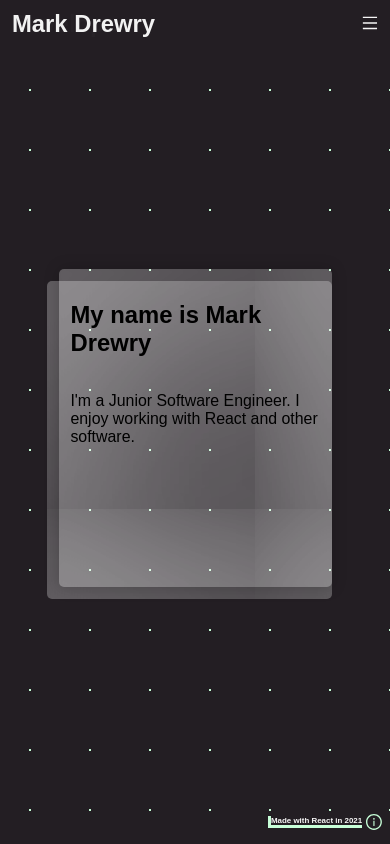
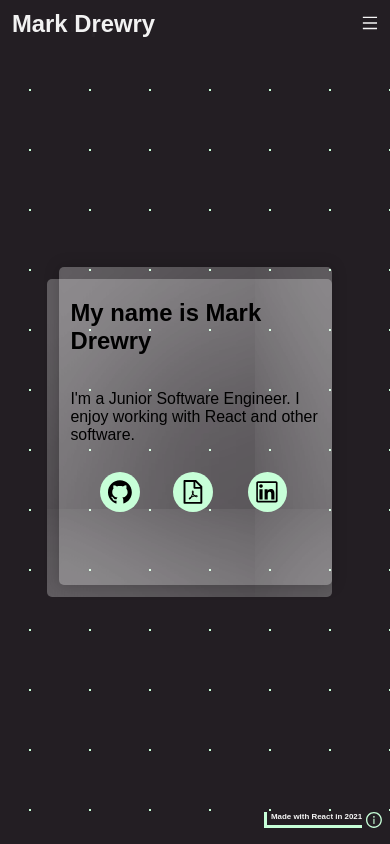
Before and after one commit to mdrewry/portfolio-v3, a React (Create React App) app: page / in a window 390 px wide. Built offline with nearby package versions, Linux system fonts and the light colour scheme.

Commit message:
--worked on the about me tab --added links to socials

```diff
--- a/src/App.css
+++ b/src/App.css
@@ -15,7 +15,13 @@
   box-sizing: border-box;
   font-family: sans-serif;
 }
-
+a,
+a:hover,
+a:focus,
+a:active {
+  text-decoration: none;
+  color: inherit;
+}
 .Grow {
   flex-grow: 1;
 }
--- a/src/App.js
+++ b/src/App.js
@@ -4,7 +4,7 @@ import { Layout } from "antd";
 import { useMediaQuery } from "react-responsive";
 import TopNavigation from "./Components/Navigation/TopNavigation";
 import NavigationHeader from "./Components/Navigation/NavigationHeader";
-import AboutMe from "./Components/Card/AboutMe";
+import AboutMe from "./Components/Card/AboutMe/AboutMe";
 import FooterInfo from "./Components/Footer/FooterInfo";
 const { Header, Footer, Content } = Layout;
 function App() {
--- a/src/Components/Card/AboutMe.js
+++ b/src/Components/Card/AboutMe/AboutMe.js
@@ -1,12 +1,19 @@
 import "./styles.css";
 import React from "react";
-import TechStack from "./TechStack";
+import LinkIcon from "./LinkIcon";
 const AboutMe = () => {
+  const links = [
+    { link: "https://github.com/mdrewry", type: "Github" },
+    { link: "Resume.pdf", type: "Resume" },
+    {
+      link: "https://www.linkedin.com/in/mark-drewry-242850195/",
+      type: "LinkedIn",
+    },
+  ];
   return (
     <div className="CardWrapper">
       <div className="Card">
         <div className="CardHeaderWrapper">
-          <TechStack />
           <h2 className="CardHeader">My name is Mark Drewry</h2>
         </div>
         <div className="CardContent">
@@ -14,6 +21,13 @@ const AboutMe = () => {
             I'm a Junior Software Engineer. I enjoy working with React and other
             software.
           </p>
+          <div className="LinkWrapper">
+            <div className="RowCenter">
+              {links.map((link) => (
+                <LinkIcon link={link} />
+              ))}
+            </div>
+          </div>
         </div>
       </div>
       <div className="CardShadow" />
--- /dev/null
+++ b/src/Components/Card/AboutMe/LinkIcon.js
@@ -0,0 +1,20 @@
+import React from "react";
+import "./styles.css";
+import {
+  GithubOutlined,
+  LinkedinOutlined,
+  FilePdfOutlined,
+} from "@ant-design/icons";
+const LinkIcon = ({ link }) => {
+  return (
+    <div className="LinkIconWrapper">
+      <a className="LinkIconButton" href={link.link}>
+        {link.type === "Github" && <GithubOutlined className="LinkIcon" />}
+        {link.type === "Resume" && <FilePdfOutlined className="LinkIcon" />}
+        {link.type === "LinkedIn" && <LinkedinOutlined className="LinkIcon" />}
+      </a>
+      <h4 className="LinkIconTooltip">{link.type}</h4>
+    </div>
+  );
+};
+export default LinkIcon;
--- a/src/Components/Card/styles.css
+++ b/src/Components/Card/AboutMe/styles.css
@@ -19,7 +19,6 @@
 }
 
 .Card {
-  background: url("../../res/background2.jpg");
   width: 30rem;
   height: 20rem;
   padding: var(--padding) var(--padding) var(--padding) var(--padding);
@@ -30,20 +29,16 @@
   background: inherit;
   overflow: hidden;
   transition: transform 200ms ease;
+  display: flex;
+  flex-direction: column;
 }
 @media only screen and (max-width: 900px) {
   .Card {
-    background: url("../../res/background2.jpg");
     width: 70vw;
-    padding: var(--padding) var(--padding) var(--padding) var(--padding);
-    box-shadow: 0 0 1rem 0 rgba(0, 0, 0, 0.2);
-    border-radius: 5px;
-    position: relative;
-    z-index: 1;
-    background: inherit;
-    overflow: hidden;
-    transition: transform 200ms ease;
   }
+}
+.Card:hover {
+  transform: scale(1.01);
 }
 .Card::before {
   content: "";
@@ -75,9 +70,62 @@
   transform-origin: left;
   transition: transform 200ms ease;
 }
-.Card:hover {
-  transform: scale(1.01);
-}
+
 .Card:hover .CardHeader::after {
   transform: scale(1);
 }
+.CardContent {
+  flex-grow: 1;
+  display: flex;
+  flex-direction: column;
+}
+.RowCenter {
+  display: flex;
+  flex-direction: row;
+  align-items: center;
+}
+.LinkWrapper {
+  display: grid;
+  place-content: center;
+  flex-grow: 1;
+}
+.LinkIconWrapper {
+  padding: 0rem var(--padding) 0rem var(--padding);
+  display: flex;
+  flex-direction: column;
+  align-items: center;
+}
+.LinkIconButton {
+  display: grid;
+  place-content: center;
+  border-radius: 50%;
+  padding: 2px;
+  width: 3rem;
+  height: 3rem;
+  border: 2px solid transparent;
+  background-clip: content-box;
+  background-color: var(--primary_highlight);
+  transition: transform 200ms ease, border 200ms ease;
+}
+.LinkIconButton:hover {
+  transform: scale(1.2);
+  border: 2px solid var(--primary_highlight);
+}
+.LinkIconButton:active {
+  transform: scale(1.1);
+  border: 2px solid transparent;
+}
+.LinkIcon {
+  font-size: 1.5rem;
+}
+.LinkIconTooltip {
+  position: relative;
+  top: -2.5rem;
+  font-size: 0.8rem;
+  opacity: 0;
+  transition: transform 100ms ease, ease-in 200ms;
+}
+.LinkIconWrapper:hover .LinkIconTooltip {
+  opacity: 1;
+  transform: translateY(2rem);
+}
--- a/src/Components/Card/TechStack.js
+++ b/src/Components/Card/TechStack.js
@@ -1,4 +1,3 @@
-import "./styles.css";
 import React from "react";
 import { GithubOutlined } from "@ant-design/icons";
 
--- a/src/Components/Footer/styles.css
+++ b/src/Components/Footer/styles.css
@@ -17,6 +17,7 @@
   font-size: 0.5rem;
   color: var(--primary_light);
   background-color: var(--primary_dark);
+  padding: 0rem 0rem var(--padding) var(--padding);
   border-left: var(--padding) solid var(--primary_highlight);
   border-bottom: var(--padding) solid var(--primary_highlight);
 }
```
Also changed, not shown: src/Components/Card/Links.js (+1 -19 lines), 1 other file (tests, documents, lock files or other folders).
